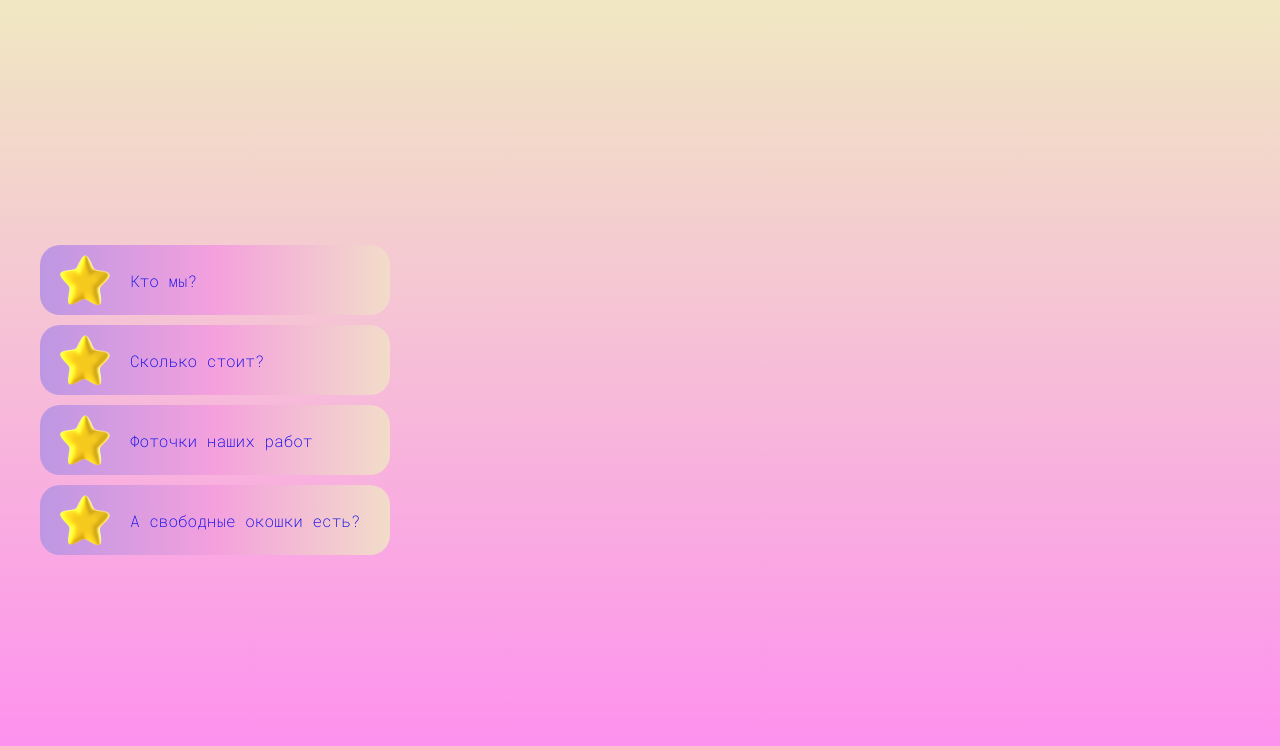
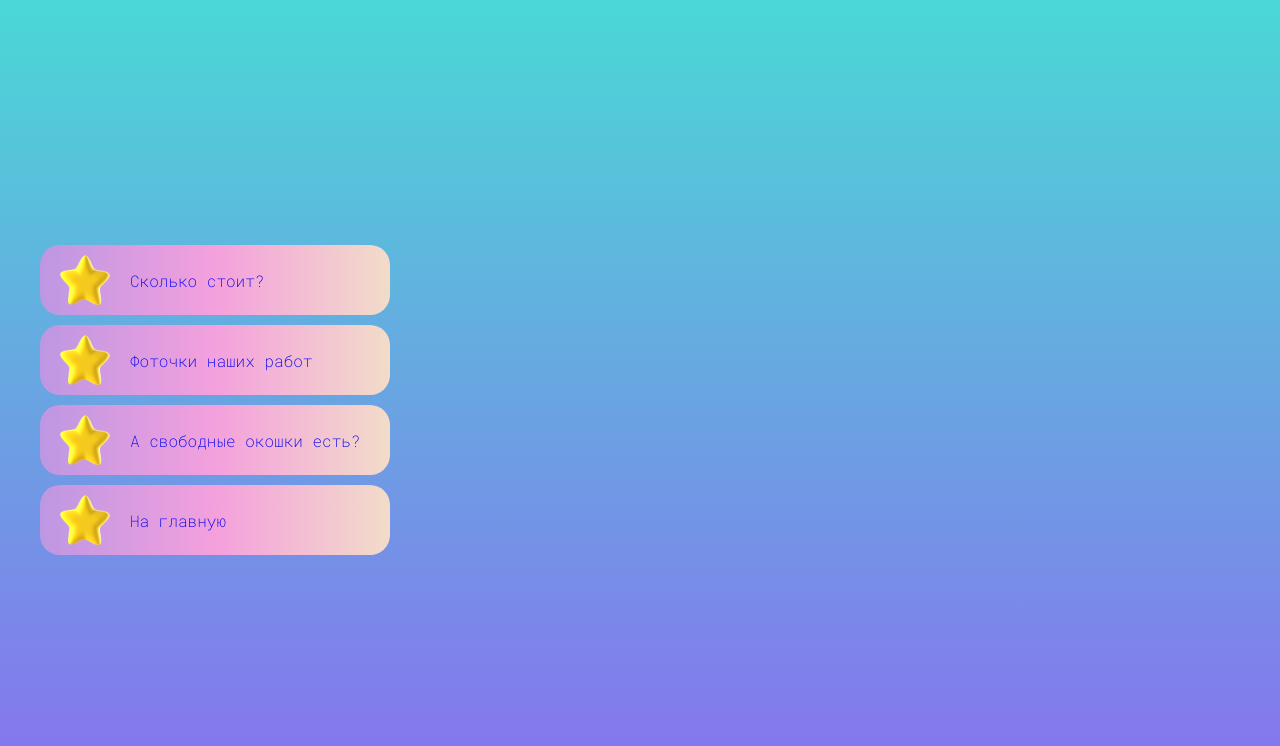
Before and after one commit to mariyaGorobec/manicure-salon, a React (Create React App) app: page /aboutUs in a window 1280 px wide. Shown: the top 746 px of the page. Built offline with nearby package versions, Linux system fonts and the light colour scheme.

Commit message:
slice для меню и body

```diff
--- a/src/components/Menu/Menu.jsx
+++ b/src/components/Menu/Menu.jsx
@@ -1,38 +1,14 @@
-import { useDispatch } from "react-redux";
+import { useSelector } from "react-redux";
 import { Link } from "react-router-dom";
-import { aboutUs, enroll, photos, price } from "../../store/bodyColor/bodyColorSlice";
 import styles from "./Menu.module.scss";
 
-
 function Menu() {
-  const dispatch = useDispatch();
-  let menuItem = [
-    {
-      describe: "Кто мы?",
-      link: "/aboutUs",
-      reducer: aboutUs(),
-    },
-    {
-      describe: "Сколько стоит?",
-      link: "/price",
-      reducer: price(),
-    },
-    {
-      describe: "Фоточки наших работ",
-      link: "/photos",
-      reducer: photos(),
-    },
-    {
-      describe: "А свободные окошки есть?",
-      link: "/enroll",
-      reducer: enroll(),
-    },
-  ];
+  const menuItem = useSelector((state) => state.bodyColorAndMenu.menuItem);
   return (
     <div className={styles.menu}>
       <ul>
         {menuItem.map((item) => (
-          <li onClick={()=>dispatch(item.reducer)}>
+          <li className={item.className}>
             <Link to={item.link}>
               <img src="/img/star.png" alt="star" width={50} height={50}></img>
               <span>{item.describe}</span>
--- a/src/pages/AboutUs/AboutUs.jsx
+++ b/src/pages/AboutUs/AboutUs.jsx
@@ -1,13 +1,19 @@
 import Menu from "../../components/Menu/Menu";
-import style from "./AboutUs.module.scss"
+import style from "./AboutUs.module.scss";
+import { useDispatch } from "react-redux";
+import { aboutUs } from "../../store/bodyColorAndMenu/bodyColorAndMenuSlice";
 
-function AboutUs(){
+function AboutUs() {
+  const dispatch = useDispatch();
 
-    return (
-        <div className={style.conteiner}>
-            <Menu></Menu>
-        </div>
-    );
+  (() => {
+    dispatch(aboutUs());
+  })();
+  return (
+    <div className={style.conteiner}>
+      <Menu></Menu>
+    </div>
+  );
 }
 
 export default AboutUs;
--- a/src/pages/Enroll/Enroll.jsx
+++ b/src/pages/Enroll/Enroll.jsx
@@ -1,7 +1,13 @@
-const Enroll = () =>{
-    return(
-        <h1>Бай!!!</h1>
-    );
-}
+import { useDispatch } from "react-redux";
+import { enroll } from "../../store/bodyColorAndMenu/bodyColorAndMenuSlice";
+
+const Enroll = () => {
+  const dispatch = useDispatch();
+
+  (() => {
+    dispatch(enroll());
+  })();
+  return <h1>Бай!!!</h1>;
+};
 
 export default Enroll;
--- a/src/pages/Home/Home.jsx
+++ b/src/pages/Home/Home.jsx
@@ -1,12 +1,12 @@
 import Menu from "../../components/Menu/Menu";
 import style from "./Home.module.scss";
 import { useDispatch } from "react-redux";
-import { home } from "../../store/bodyColor/bodyColorSlice";
+import { home } from "../../store/bodyColorAndMenu/bodyColorAndMenuSlice";
 
 function Home() {
   const dispatch = useDispatch();
 
-  (()=>{
+  (() => {
     dispatch(home());
   })();
 
--- a/src/pages/Photos/Photos.jsx
+++ b/src/pages/Photos/Photos.jsx
@@ -1,5 +1,13 @@
-const Photos = ()=>{
-    return(<h1>Хай!!!</h1>);
-}
+import { useDispatch } from "react-redux";
+import { photos } from "../../store/bodyColorAndMenu/bodyColorAndMenuSlice";
+
+const Photos = () => {
+  const dispatch = useDispatch();
+
+  (() => {
+    dispatch(photos());
+  })();
+  return <h1>Хай!!!</h1>;
+};
 
 export default Photos;
--- a/src/pages/Price/Price.jsx
+++ b/src/pages/Price/Price.jsx
@@ -1,5 +1,13 @@
-const Price = () =>{
-    return(<h1>Здоровка!</h1>);
-}
+import { useDispatch } from "react-redux";
+import { price } from "../../store/bodyColorAndMenu/bodyColorAndMenuSlice";
+
+const Price = () => {
+  const dispatch = useDispatch();
+
+  (() => {
+    dispatch(price());
+  })();
+  return <h1>Здоровка!</h1>;
+};
 
 export default Price;
--- a/src/store/bodyColor/bodyColorSlice.js
+++ /dev/null
@@ -1,28 +0,0 @@
-import { createSlice } from "@reduxjs/toolkit";
-
-const initialState = document.body.style.backgroundImage = "linear-gradient(#f0e8c2, #fe8bf1)";
-
-const bodyColorSlice = createSlice({
-    name: 'bodyColor',
-    initialState: initialState,
-    reducers:{
-        home(){
-            return document.body.style.backgroundImage = "linear-gradient(#f0e8c2, #fe8bf1)";
-        },
-        aboutUs(){
-            return document.body.style.backgroundImage="linear-gradient(#4ad8d6, #8970ef)";
-        },
-        price(){
-            return document.body.style.backgroundImage="linear-gradient(#f0e6c4, #54d8d3)";
-        },
-        photos(){
-            return document.body.style.backgroundImage="linear-gradient(#918bea, #fef6a4)";
-        },
-        enroll(){
-            return document.body.style.backgroundImage="linear-gradient(#92daf0, #e7b4ec)";
-        }
-    }
-})
-
-export default bodyColorSlice.reducer
-export const {home, aboutUs, price, photos, enroll} = bodyColorSlice.actions
--- /dev/null
+++ b/src/store/bodyColorAndMenu/bodyColorAndMenuSlice.js
@@ -0,0 +1,70 @@
+import { createSlice } from "@reduxjs/toolkit";
+
+const fullMenu = [
+  {
+    describe: "Кто мы?",
+    link: "/aboutUs",
+    className: "aboutUs",
+  },
+  {
+    describe: "Сколько стоит?",
+    link: "/price",
+    className: "price",
+  },
+  {
+    describe: "Фоточки наших работ",
+    link: "/photos",
+    className: "photos",
+  },
+  {
+    describe: "А свободные окошки есть?",
+    link: "/enroll",
+    className: "enroll",
+  },
+  {
+    describe: "На главную",
+    link: "/",
+    className: "home",
+  },
+];
+
+const initialState = {
+  menuItem: [],
+};
+
+const bodyColorAndMenuSlice = createSlice({
+  name: "bodyColorAndMenu",
+  initialState: initialState,
+  reducers: {
+    home(state) {
+      const stateHome = fullMenu.filter((obj) => obj.className !== "home");
+      state.menuItem = stateHome;
+      document.body.style.backgroundImage = "linear-gradient(#f0e8c2, #fe8bf1)";
+    },
+    aboutUs(state) {
+      const stateAboutUs = fullMenu.filter(
+        (obj) => obj.className !== "aboutUs"
+      );
+      state.menuItem = stateAboutUs;
+      document.body.style.backgroundImage = "linear-gradient(#4ad8d6, #8970ef)";
+    },
+    price(state) {
+      const statePrice = fullMenu.filter((obj) => obj.className !== "price");
+      state.menuItem = statePrice;
+      document.body.style.backgroundImage = "linear-gradient(#f0e6c4, #54d8d3)";
+    },
+    photos(state) {
+      const statePhotos = fullMenu.filter((obj) => obj.className !== "photos");
+      state.menuItem = statePhotos;
+      document.body.style.backgroundImage = "linear-gradient(#918bea, #fef6a4)";
+    },
+    enroll(state) {
+      const stateEnroll = fullMenu.filter((obj) => obj.className !== "enroll");
+      state.menuItem = stateEnroll;
+      document.body.style.backgroundImage = "linear-gradient(#92daf0, #e7b4ec)";
+    },
+  },
+});
+
+export default bodyColorAndMenuSlice.reducer;
+export const { home, aboutUs, price, photos, enroll } = bodyColorAndMenuSlice.actions;
--- a/src/store/store.js
+++ b/src/store/store.js
@@ -1,10 +1,10 @@
-import { combineReducers, configureStore } from "@reduxjs/toolkit"
-import bodyColorSlice from "./bodyColor/bodyColorSlice"
+import { combineReducers, configureStore } from "@reduxjs/toolkit";
+import bodyColorAndMenuSlice from "./bodyColorAndMenu/bodyColorAndMenuSlice";
 
 const rootReducer = combineReducers({
-   bodyColor: bodyColorSlice,
-})
+  bodyColorAndMenu: bodyColorAndMenuSlice,
+});
 
 export const store = configureStore({
-   reducer: rootReducer
-})
+  reducer: rootReducer,
+});
```
